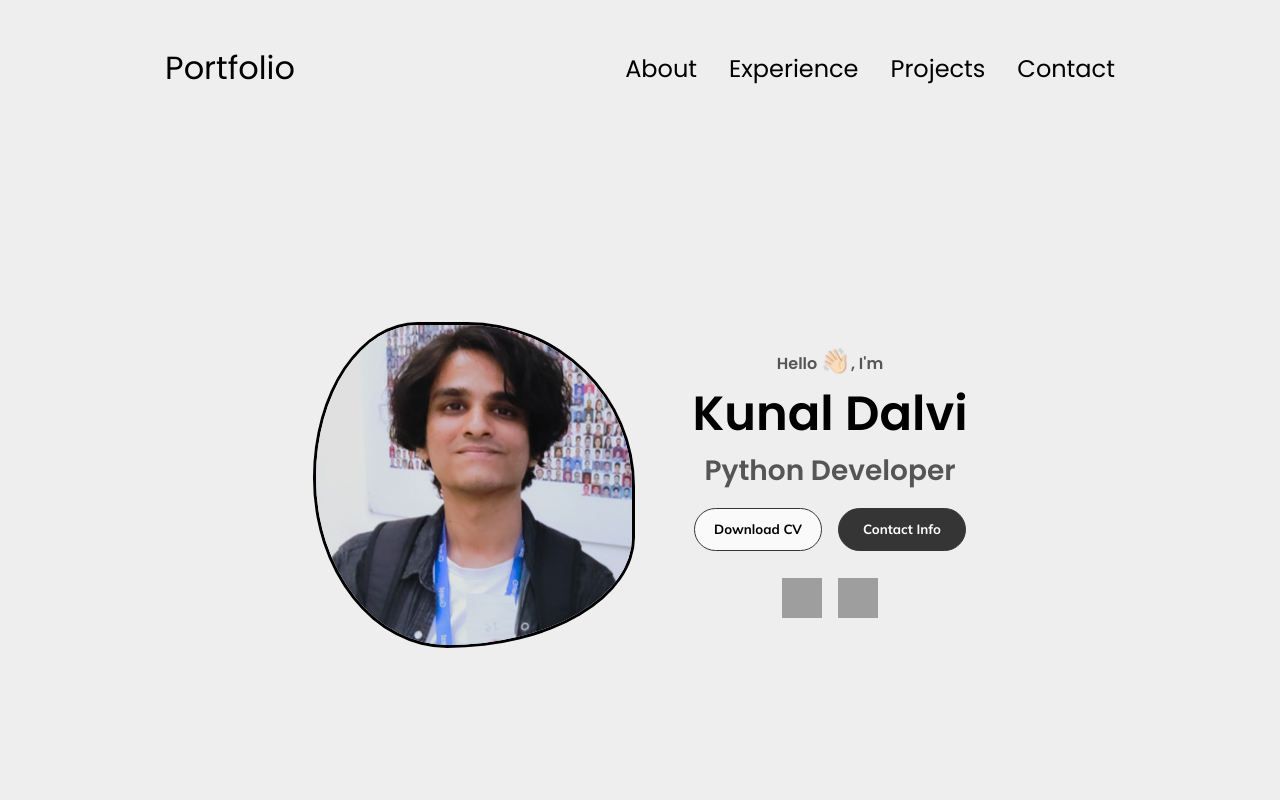
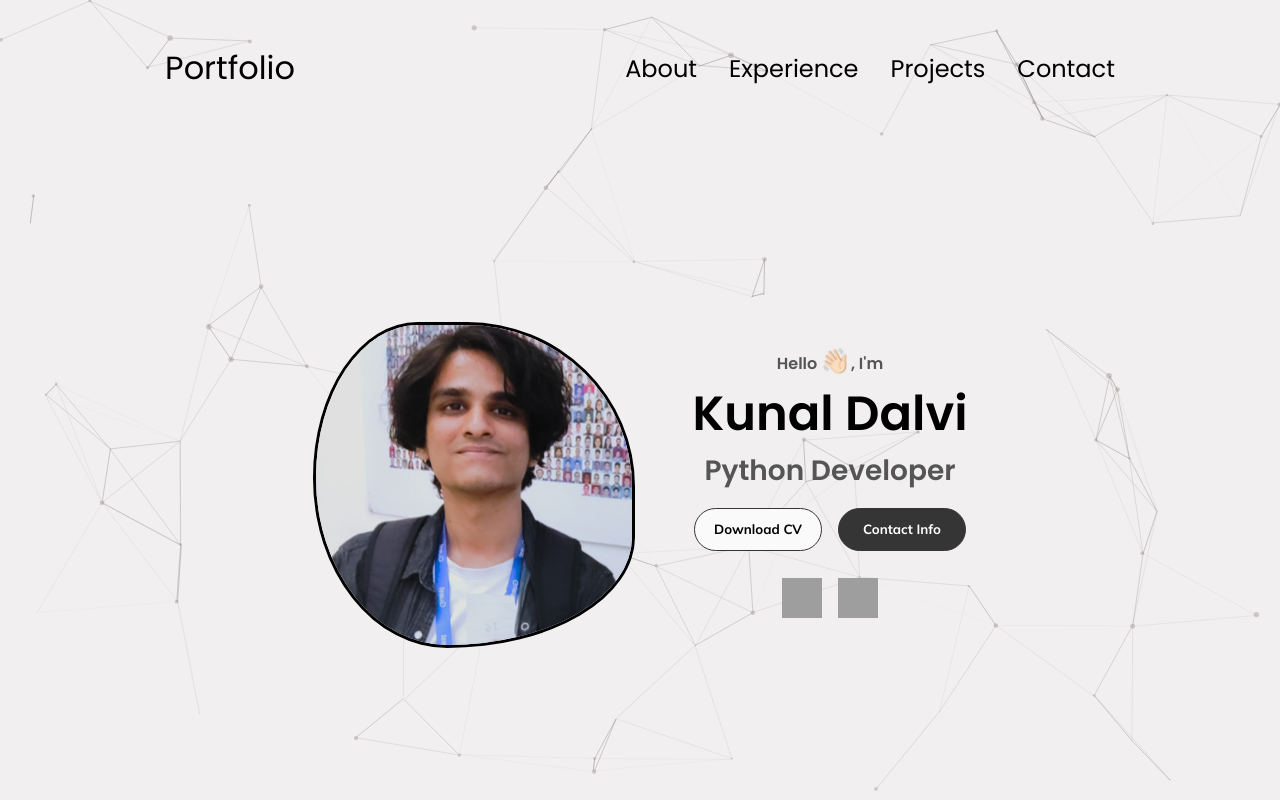
Before and after one commit to kunal9960/portfolio-js, a plain HTML site: page index.html in a window 1280 px wide. Shown: the top 800 px of the page. Drawn offline with nearby package versions, Linux system fonts and the light colour scheme; grey boxes are pictures that could not be loaded; animation ran at ten frames a second.

Commit message:
Particles js update v1

```diff
--- /dev/null
+++ b/app.js
@@ -0,0 +1,4 @@
+/* particlesJS.load(@dom-id, @path-json, @callback (optional)); */
+particlesJS.load('particles-js', './particles.json', function() {
+  console.log('callback - particles.js config loaded');
+});
--- a/index.html
+++ b/index.html
@@ -9,7 +9,9 @@
     <link rel="stylesheet" href="mediaqueries.css"/>
     <link rel="icon" href="assets/favicon.png" type="image/png">
 </head>
+
 <body>
+    <div id="particles-js"></div>
 
     <nav id="desktop-nav">
         <div class="logo">Portfolio</div>
@@ -476,7 +478,8 @@
         <p>Made with <img src="https://em-content.zobj.net/source/skype/289/red-heart_2764-fe0f.png" alt="heart" height= "13"/>  Copyright &#169; 2024 Kunal Dalvi. All Rights Reserved.
     </footer>
 
+    <script src="https://cdn.jsdelivr.net/npm/particles.js@2.0.0/particles.min.js"></script>
+    <script src="app.js"></script>
     <script src="script.js"></script>
-
 </body>
 </html>
--- /dev/null
+++ b/particles.json
@@ -0,0 +1,110 @@
+{
+  "particles": {
+    "number": {
+      "value": 70,
+      "density": {
+        "enable": true,
+        "value_area": 800
+      }
+    },
+    "color": {
+      "value": "#a99d9d"
+    },
+    "shape": {
+      "type": "circle",
+      "stroke": {
+        "width": 0,
+        "color": "#000000"
+      },
+      "polygon": {
+        "nb_sides": 4
+      },
+      "image": {
+        "src": "img/github.svg",
+        "width": 60,
+        "height": 60
+      }
+    },
+    "opacity": {
+      "value": 0.5,
+      "random": false,
+      "anim": {
+        "enable": false,
+        "speed": 1,
+        "opacity_min": 0.1,
+        "sync": false
+      }
+    },
+    "size": {
+      "value": 3,
+      "random": true,
+      "anim": {
+        "enable": false,
+        "speed": 3,
+        "size_min": 0.1,
+        "sync": true
+      }
+    },
+    "line_linked": {
+      "enable": true,
+      "distance": 150,
+      "color": "#5A5655",
+      "opacity": 0.4,
+      "width": 1
+    },
+    "move": {
+      "enable": true,
+      "speed": 4,
+      "direction": "none",
+      "random": false,
+      "straight": false,
+      "out_mode": "out",
+      "bounce": false,
+      "attract": {
+        "enable": false,
+        "rotateX": 600,
+        "rotateY": 1200
+      }
+    }
+  },
+  "interactivity": {
+    "detect_on": "canvas",
+    "events": {
+      "onhover": {
+        "enable": true,
+        "mode": "grab"
+      },
+      "onclick": {
+        "enable": true,
+        "mode": "repulse"
+      },
+      "resize": true
+    },
+    "modes": {
+      "grab": {
+        "distance": 170.15484090522386,
+        "line_linked": {
+          "opacity": 1
+        }
+      },
+      "bubble": {
+        "distance": 400,
+        "size": 40,
+        "duration": 2,
+        "opacity": 8,
+        "speed": 3
+      },
+      "repulse": {
+        "distance": 200,
+        "duration": 0.4
+      },
+      "push": {
+        "particles_nb": 4
+      },
+      "remove": {
+        "particles_nb": 2
+      }
+    }
+  },
+  "retina_detect": true
+}
--- a/style.css
+++ b/style.css
@@ -10,9 +10,13 @@
 }
 
 body {
-    background: #eee;
+    background: #F1EFEF;
     font-family: "Poppins", sans-serif;
     animation: fade-in 0.6s ease-in-out forwards;
+
+}
+#section {
+    z-index: -1;
 }
 
 @keyframes fade-in {
@@ -185,7 +189,7 @@ section {
 @keyframes fadeUp {
     from {
         opacity: 0;
-        transform: translateY(100px);
+        transform: translateY(10px);
     }
     to {
         opacity: 1;
@@ -722,6 +726,14 @@ section {
 }
 
 
+#particles-js {
+    position: fixed;
+    top: 0;
+    left: 0;
+    width: 100%;
+    height: 100%;
+    z-index: -1;
+}
 /* PROJECTS SECTION */
 
 .color-container {
```
